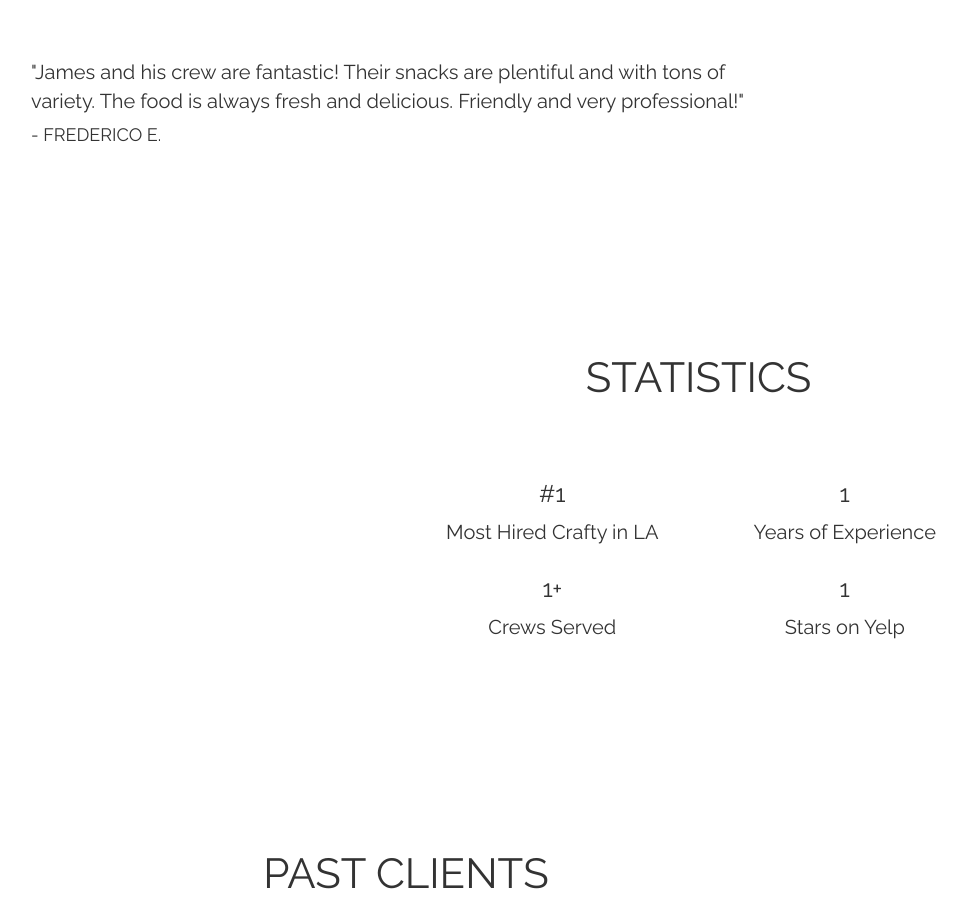
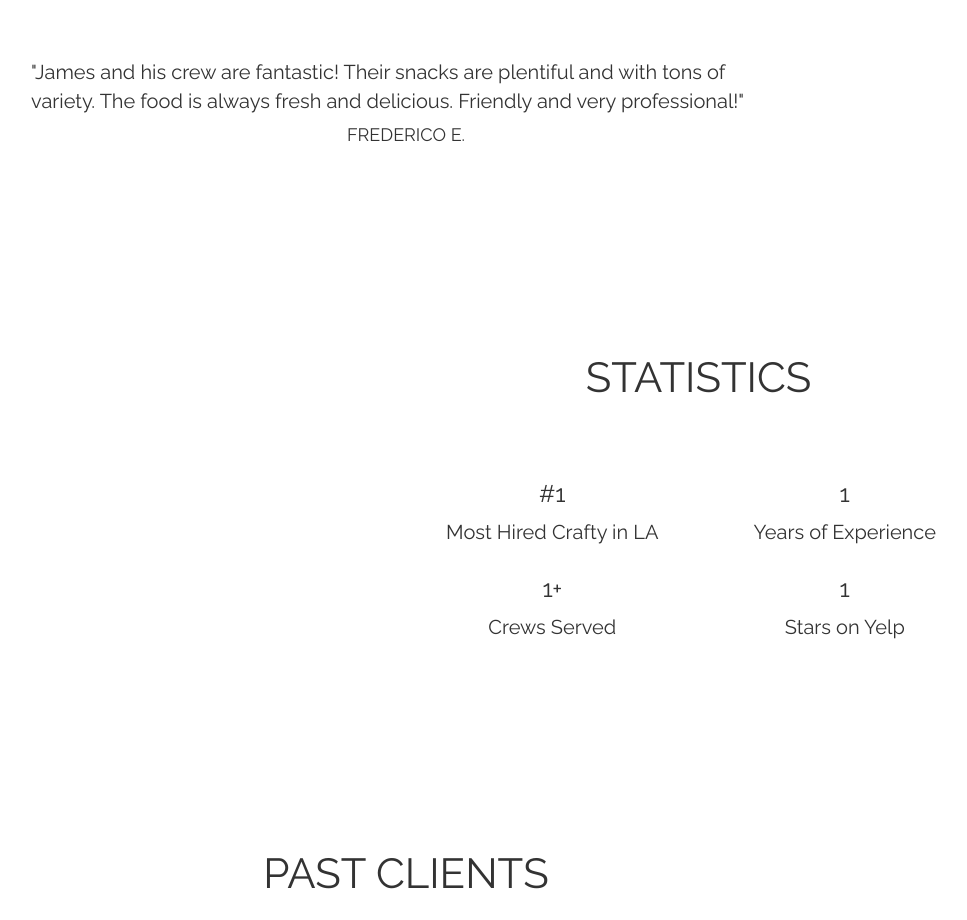
Before and after one commit to oscarpan/snd, a website: page index.html in a window 1280 px wide. Shown: the part 2060-2980 px from the top of the page, without its empty margins (234-1201 px from the left). Drawn offline with nearby package versions, Linux system fonts and the light colour scheme; some packages are replaced by stand-ins of ours; a script that the page names is missing.

Commit message:
small stuff

```diff
--- a/index.html
+++ b/index.html
@@ -175,7 +175,7 @@
                    <!--  <div id="testimonials-slider"> -->
                         <div>
                             <p>"James and his crew are fantastic! Their snacks are plentiful and with tons of variety. The food is always fresh and delicious. Friendly and very professional!"</p>
-                            <h4>- Frederico E.</h4>
+                            <center><h4>Frederico E.</h4></center>
                         </div>
                         <!-- <div>
                             <p>"Sunday Night Dinner is the craft service on the show @Midnight, and they are amazing! Such a marvelous layout of great food and everyone has wonderful personalities. I highly recommend them for any craft service needs!"</p>
```
Also changed, not shown: services.html (+1 -1 lines).
